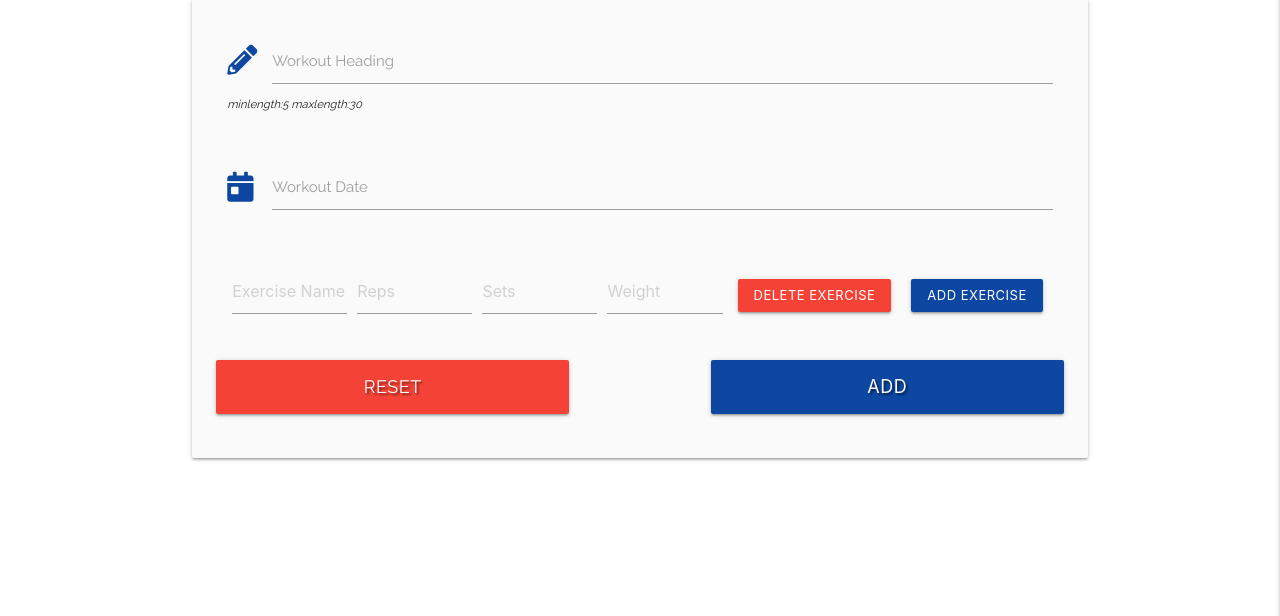
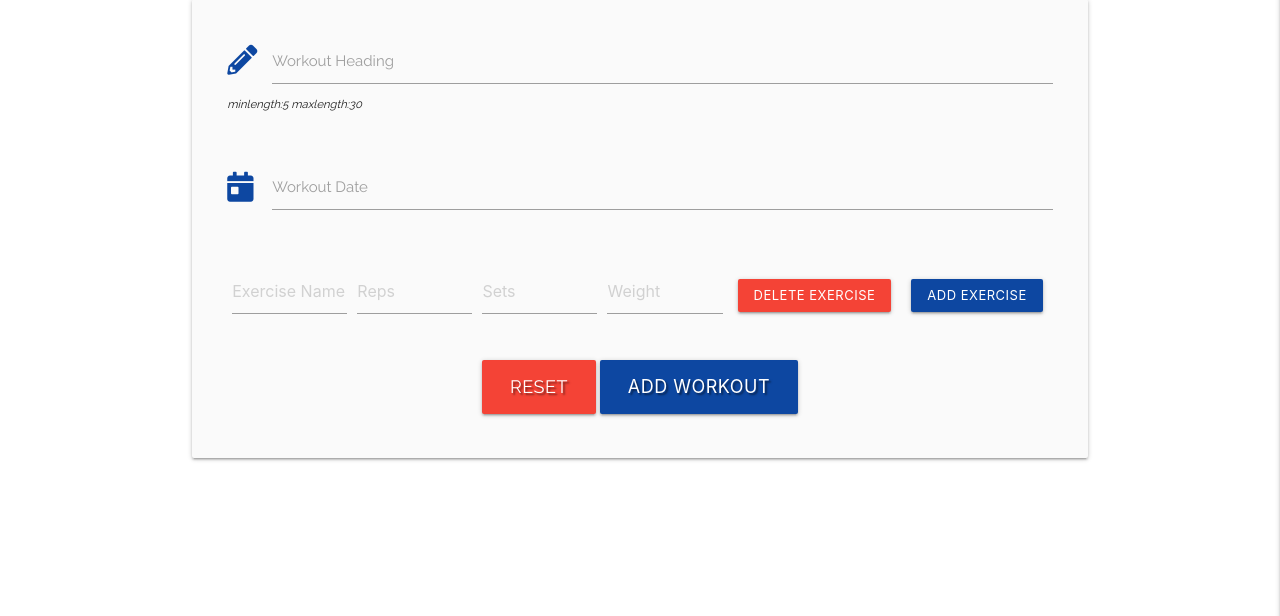
Before and after one commit to kylelawrencedev/gym-records-crud, a Flask app: page /add_workout in a window 1280 px wide. Shown: the part 160-776 px from the top of the page. Run offline with Flask 2, Linux system fonts and the light colour scheme; some libraries are stand-ins or nearby versions.

Commit message:
Bug: Fix code for spacing and size of submit and reset buttons for form

```diff
--- a/templates/add_workout.html
+++ b/templates/add_workout.html
@@ -28,8 +28,8 @@
                 <tbody>
                     <tr>
                         <td id="col0">
-                                <input id="exercise_name" name="exercise_name" type="text" class="validate"
-                                    minlength="5" maxlength="30" placeholder="Exercise Name" required>
+                            <input id="exercise_name" name="exercise_name" type="text" class="validate" minlength="5"
+                                maxlength="30" placeholder="Exercise Name" required>
                         </td>
                         <td id="col1">
                             <input id="exercise_reps" name="exercise_reps" type="number" class="validate" min="1"
@@ -40,14 +40,15 @@
                                 placeholder="Sets" required>
                         </td>
                         <td id="col3">
-                                <input id="exercise_weight" name="exercise_weight" type="number" class="validate"
-                                    min="1" placeholder="Weight" required>
+                            <input id="exercise_weight" name="exercise_weight" type="number" class="validate" min="1"
+                                placeholder="Weight" required>
                         </td>
                         <td id="col4">
                             <input type="button" class="btn-small red" value="Delete Exercise" onclick="deleteRow()">
                         </td>
                         <td id="col5">
-                                <input type="button" class="btn-small blue darken-4" value="Add Exercise" onclick="addRow()">
+                            <input type="button" class="btn-small blue darken-4" value="Add Exercise"
+                                onclick="addRow()">
                         </td>
 
                     </tr>
@@ -56,14 +57,15 @@
             <br>
             <!--Submit Button-->
             <div class="row">
-                <a class="col s5 btn-large red text-shadow" onclick="resetForm()">
+                <div class="col s12 center-align">
+                    <a class="btn-large red text-shadow" onclick="resetForm()">
                         Reset
                     </a>
-                <div class="col s2"></div>
-                <button type="submit" class="col s5 btn-large blue darken-4 text-shadow"
+                    <button type="submit" class="btn-large blue darken-4 text-shadow"
                         href="{{ url_for('get_overview') }}">
-                    Add
+                        Add Workout
                     </button>
+                </div>
             </div>
         </form>
 
```
Lines whose indentation alone changed are shown as unchanged.
